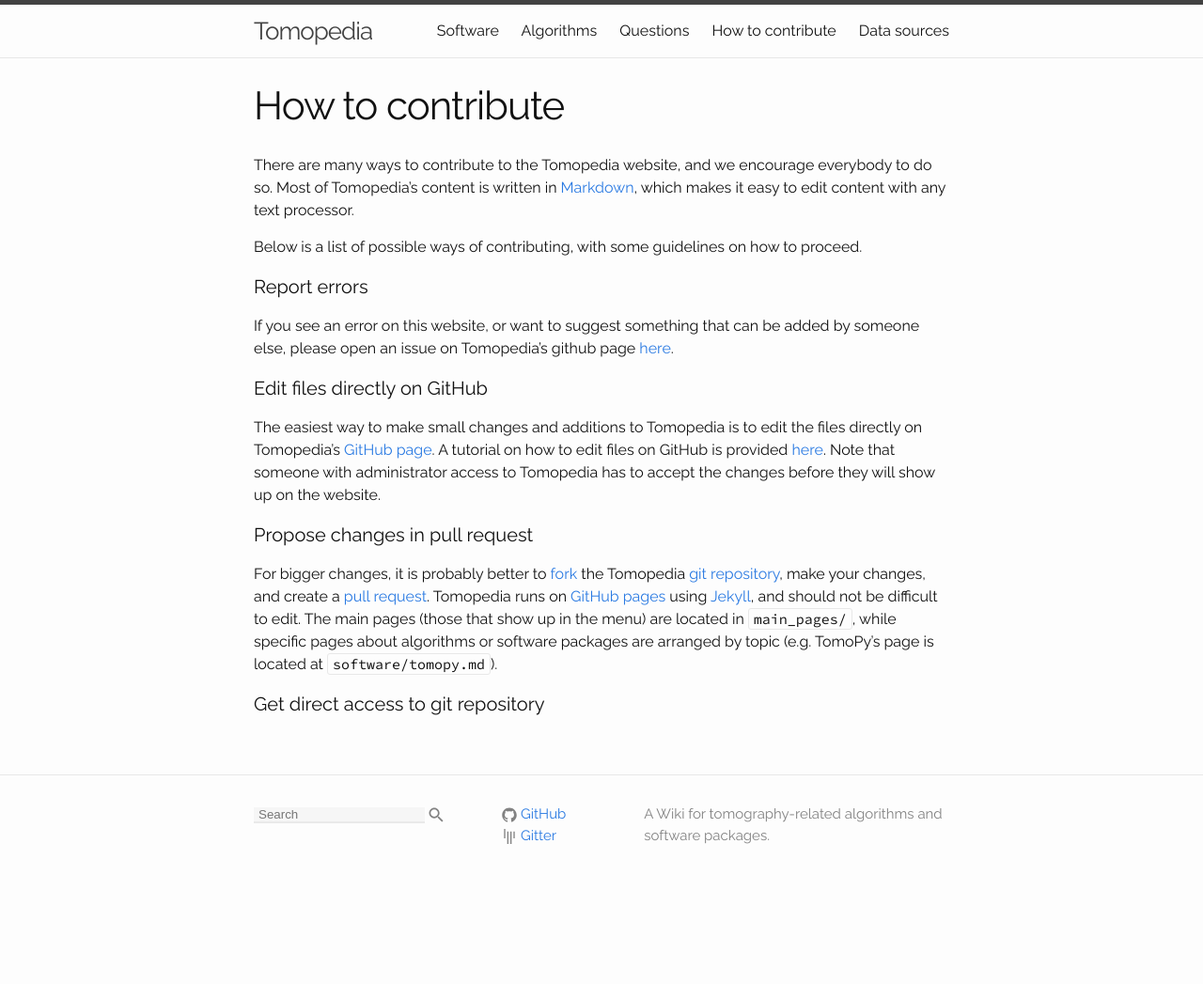
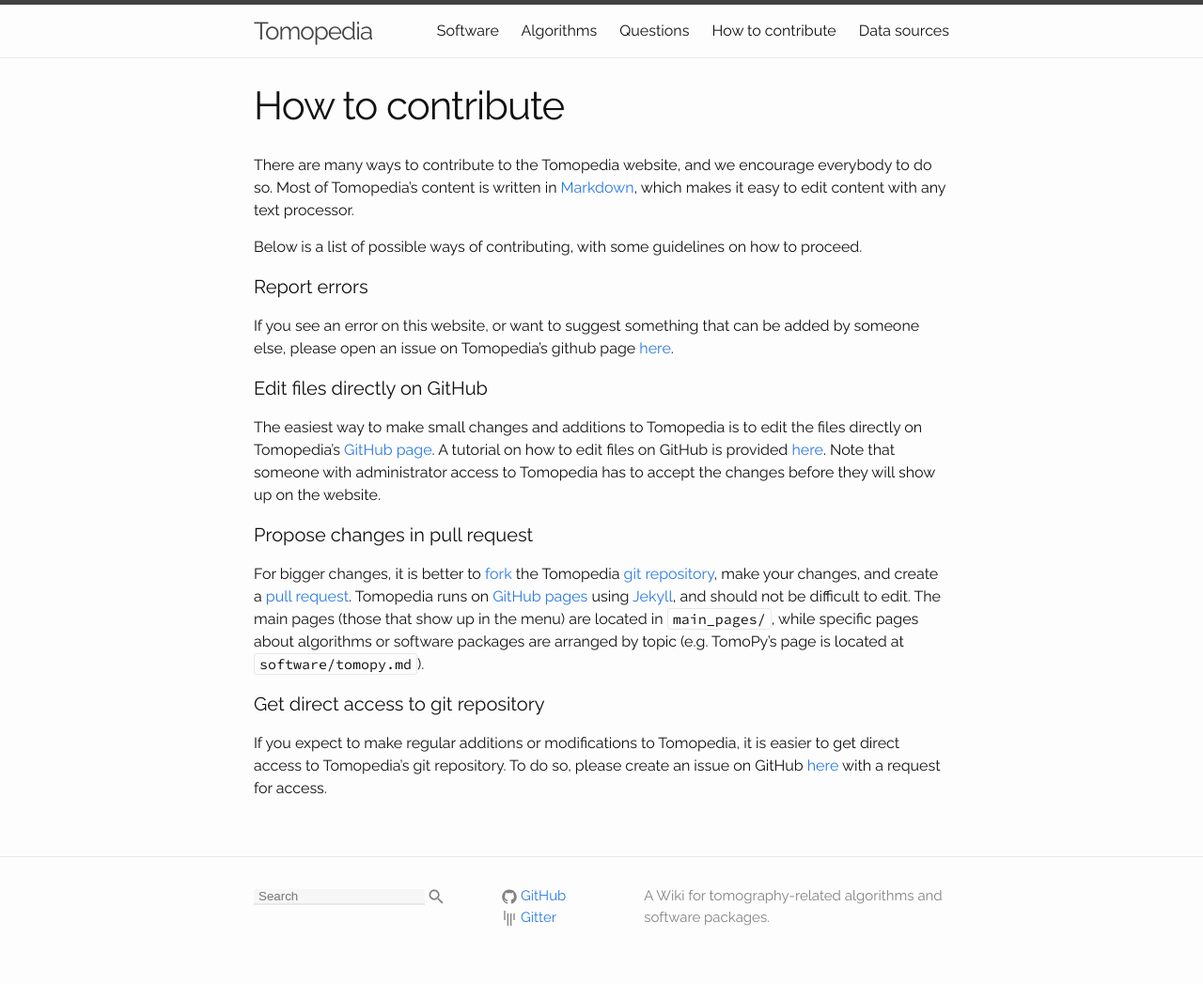
Before and after one commit to tomopedia/tomopedia.github.io, a Jekyll site: the page built from main_pages/60_contribute.md, in a window 1280 px wide. Shown: the whole page at 94% size. Built offline with Jekyll 4.4.1, drawn with Linux system fonts in a browser that asks for light colours; before the commit the page ends 960 px from its top, so only the background shows below that.

Commit message:
Add more contribution options

```diff
--- a/main_pages/60_contribute.md
+++ b/main_pages/60_contribute.md
@@ -24,7 +24,7 @@ Note that someone with administrator access to Tomopedia has to accept the chang
 before they will show up on the website.
 
 #### Propose changes in pull request
-For bigger changes, it is probably better to [fork](https://help.github.com/articles/fork-a-repo/)
+For bigger changes, it is better to [fork](https://help.github.com/articles/fork-a-repo/)
 the Tomopedia [git repository](https://github.com/tomopedia/tomopedia.github.io),
 make your changes, and create a [pull request](https://help.github.com/articles/creating-a-pull-request/).
 Tomopedia runs on [GitHub pages](https://help.github.com/categories/github-pages-basics/) using [Jekyll](https://jekyllrb.com/),
@@ -33,3 +33,7 @@ are located in `main_pages/`, while specific pages about algorithms or software
 packages are arranged by topic (e.g. TomoPy's page is located at `software/tomopy.md`).
 
 #### Get direct access to git repository
+If you expect to make regular additions or modifications to Tomopedia, it is
+easier to get direct access to Tomopedia's git repository. To do so, please
+create an issue on GitHub [here](https://www.github.com/tomopedia/tomopedia.github.io/issues)
+with a request for access.
```
